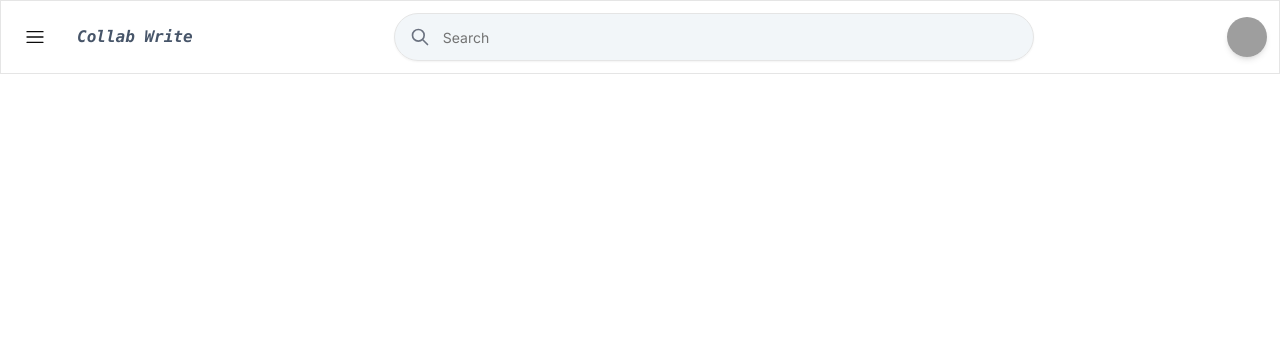
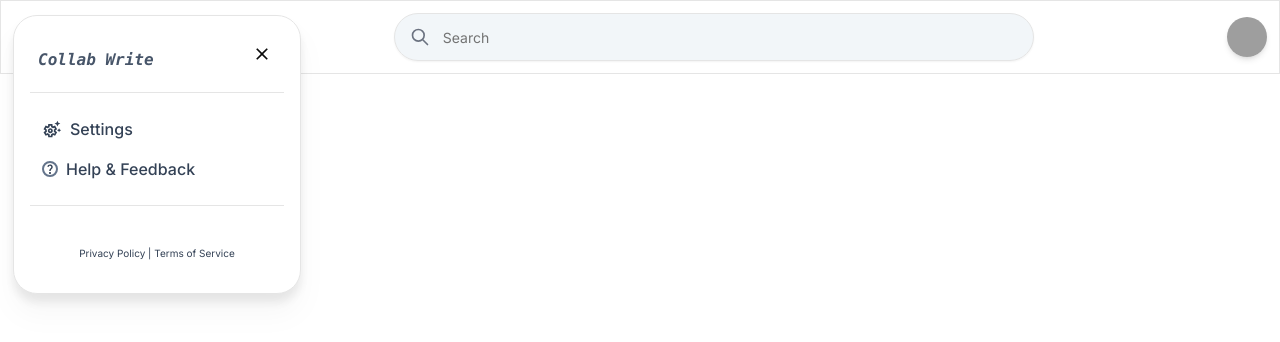
Before and after one commit to tymnec/collab-write, a Next.js app: page /dashboard in a window 1280 px wide. Both pictures are taken after a click on the element 35 px from the left and 37 px from the top of the page. Shown: the top 342 px of the page. Built offline with nearby package versions, Linux system fonts and the light colour scheme; grey boxes are pictures that could not be loaded.

Commit message:
sidebar menu added

```diff
--- /dev/null
+++ b/components/side-menu.tsx
@@ -0,0 +1,81 @@
+import React from "react";
+import Icon from "./icon";
+import { Separator } from "./ui/separator";
+import {
+  MdOutlineClose,
+  MdOutlineQuestionMark,
+  MdOutlineSettingsSuggest,
+} from "react-icons/md";
+import { MenuContext } from "./sidebar";
+import { motion } from "framer-motion";
+import Link from "next/link";
+
+/**
+ * Renders the side menu component.
+ *
+ * @return {JSX.Element} The rendered side menu component.
+ */
+const SideMenu = (): JSX.Element => {
+  const { open, setOpen } = React.useContext(MenuContext);
+
+  return (
+    <>
+      <motion.div
+        initial={{ x: "-100%" }}
+        animate={{ x: 0 }}
+        transition={{ duration: 0.3, type: "spring", stiffness: 100 }}
+        className="h-max w-72 drop-shadow-xl absolute inset-y-0 left-0 border bg-white px-4 py-8 rounded-3xl flex flex-col z-[99] gap-5"
+      >
+        {/* Icon Section */}
+        <div className="relative">
+          {/* Icon */}
+          <Icon />
+
+          {/* Cross Icon */}
+          <div
+            className="absolute -top-2 right-2 hover:bg-slate-400 rounded-full p-1 hover:text-white cursor-pointer transition-all duration-300 ease-in-out"
+            onClick={() => setOpen(false)}
+          >
+            <MdOutlineClose className="w-5 h-5" />
+          </div>
+        </div>
+
+        {/* Separator */}
+        <Separator />
+
+        {/* Menu Items */}
+        <div className="text-slate-700 font-medium gap-2 flex flex-col ml-2">
+          {/* Settings */}
+          <button className="flex gap-2 place-items-center hover:bg-slate-100 p-1 rounded-full cursor-pointer focus:bg-slate-100">
+            {/* Settings Icon */}
+            <MdOutlineSettingsSuggest className="w-5 h-5" />
+            Settings
+          </button>
+
+          {/* Help & Feedback */}
+          <Link href={"/help-and-feedback"} className="w-full">
+            <button className="flex gap-2 place-items-center hover:bg-slate-100 p-1 rounded-full cursor-pointer focus:bg-slate-100 w-full">
+              {/* Help Icon */}
+              <MdOutlineQuestionMark className="w-4 h-4 border-2 border-slate-500 rounded-full focus-visible:bg-slate-100" />
+              Help & Feedback
+            </button>
+          </Link>
+          {/* <div>Item 3</div>
+        <div>Item 4</div> */}
+        </div>
+
+        {/* Separator */}
+        <Separator />
+
+        {/* Privacy and Policies */}
+        <div className="flex justify-center w-full text-center text-[10px] text-slate-700 pt-5 cursor-pointer">
+          <Link href={"/privacy-policy"}>
+            <p>Privacy Policy | Terms of Service</p>
+          </Link>
+        </div>
+      </motion.div>
+    </>
+  );
+};
+
+export default SideMenu;
--- a/components/sidebar.tsx
+++ b/components/sidebar.tsx
@@ -1,16 +1,62 @@
-import React from "react";
+"use client";
+
+import React, { useEffect, useRef } from "react";
 import Icon from "./icon";
 import { HamburgerMenuIcon } from "@radix-ui/react-icons";
+import SideMenu from "./side-menu";
+
+interface MenuContextProps {
+  open: boolean;
+  setOpen: React.Dispatch<React.SetStateAction<boolean>>;
+}
+
+export const MenuContext = React.createContext<MenuContextProps>({
+  open: false,
+  setOpen: () => {},
+});
 
 const Sidebar = () => {
+  const [open, setOpen] = React.useState(false);
+  const sidebarRef = useRef<HTMLDivElement>(null);
+
+  const handleOutsideClick = (event: any) => {
+    // Check if the click is outside the sidebar
+    if (sidebarRef.current && !sidebarRef.current.contains(event.target)) {
+      setOpen(false);
+    }
+  };
+
+  useEffect(() => {
+    // Attach the event listener when the component mounts
+    document.addEventListener("click", handleOutsideClick);
+
+    // Clean up the event listener when the component unmounts
+    return () => {
+      document.removeEventListener("click", handleOutsideClick);
+    };
+  }, []); // Empty dependency array ensures the event listener is attached only once
+
+  // Context for menu open and close
   return (
-    <div className="flex gap-3 place-items-center">
+    <div className="flex gap-3 place-items-center relative" ref={sidebarRef}>
       {/* MenuIcon */}
-      <div className="font-bold hover:bg-slate-100 p-3 rounded-full cursor-pointer">
+      <div
+        className="font-bold hover:bg-slate-100 p-3 rounded-full cursor-pointer"
+        onClick={() => setOpen(!open)}
+      >
         <HamburgerMenuIcon className="w-5 h-5" />
       </div>
       {/* Logo */}
       <Icon />
+
+      {/* Side Menu */}
+      <>
+        {open && (
+          <MenuContext.Provider value={{ open, setOpen }}>
+            <SideMenu />
+          </MenuContext.Provider>
+        )}
+      </>
     </div>
   );
 };
--- /dev/null
+++ b/components/ui/separator.tsx
@@ -0,0 +1,31 @@
+"use client"
+
+import * as React from "react"
+import * as SeparatorPrimitive from "@radix-ui/react-separator"
+
+import { cn } from "@/lib/utils"
+
+const Separator = React.forwardRef<
+  React.ElementRef<typeof SeparatorPrimitive.Root>,
+  React.ComponentPropsWithoutRef<typeof SeparatorPrimitive.Root>
+>(
+  (
+    { className, orientation = "horizontal", decorative = true, ...props },
+    ref
+  ) => (
+    <SeparatorPrimitive.Root
+      ref={ref}
+      decorative={decorative}
+      orientation={orientation}
+      className={cn(
+        "shrink-0 bg-border",
+        orientation === "horizontal" ? "h-[1px] w-full" : "h-full w-[1px]",
+        className
+      )}
+      {...props}
+    />
+  )
+)
+Separator.displayName = SeparatorPrimitive.Root.displayName
+
+export { Separator }
--- a/package.json
+++ b/package.json
@@ -11,9 +11,11 @@
   "dependencies": {
     "@radix-ui/react-avatar": "^1.0.4",
     "@radix-ui/react-icons": "^1.3.0",
+    "@radix-ui/react-separator": "^1.0.3",
     "@radix-ui/react-slot": "^1.0.2",
     "class-variance-authority": "^0.7.0",
     "clsx": "^2.0.0",
+    "framer-motion": "^10.16.16",
     "next": "14.0.4",
     "quill": "^1.3.6",
     "react": "^18",
```
Also changed, not shown: 1 other file (tests, documents, lock files or other folders).
